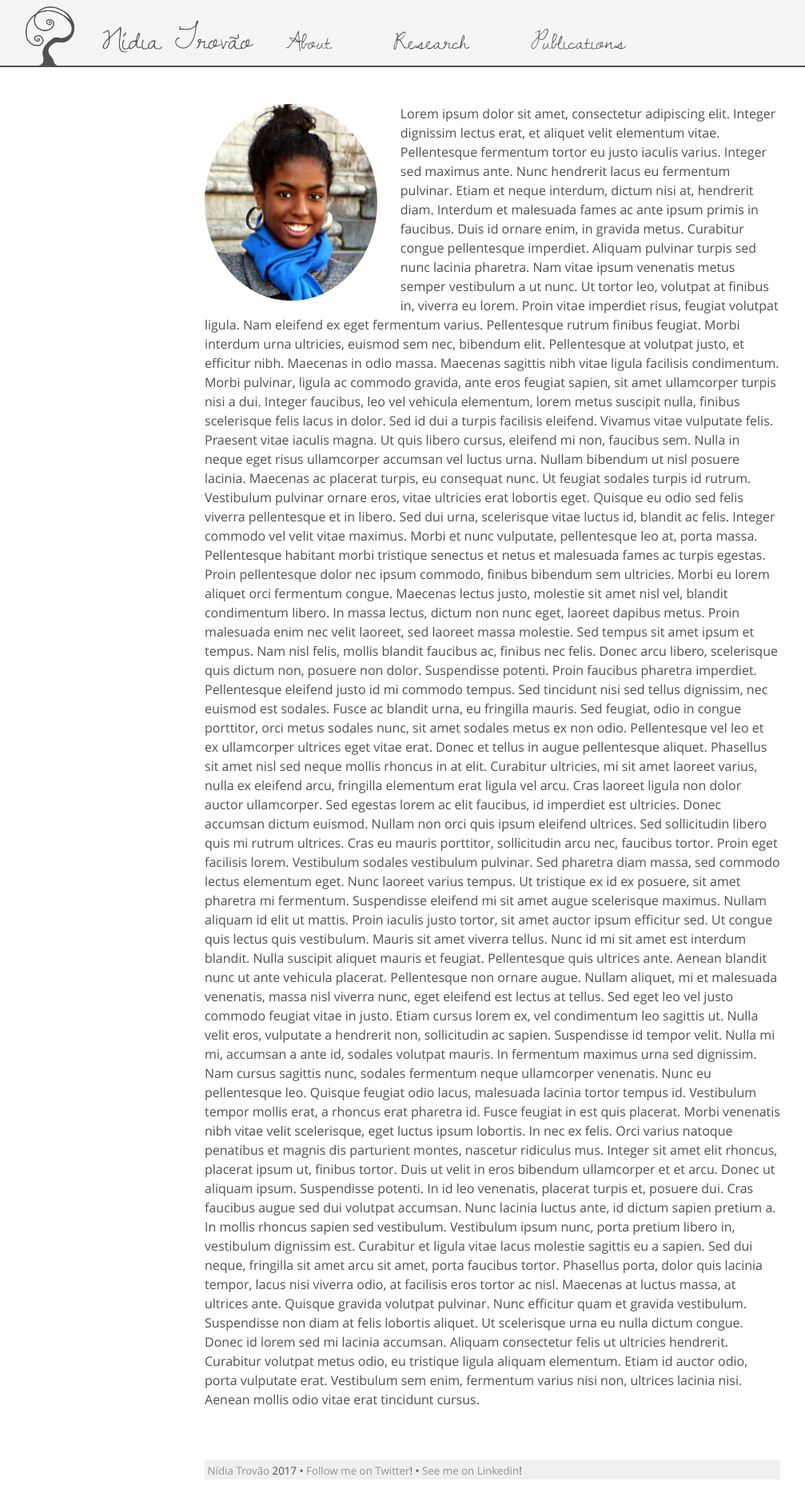
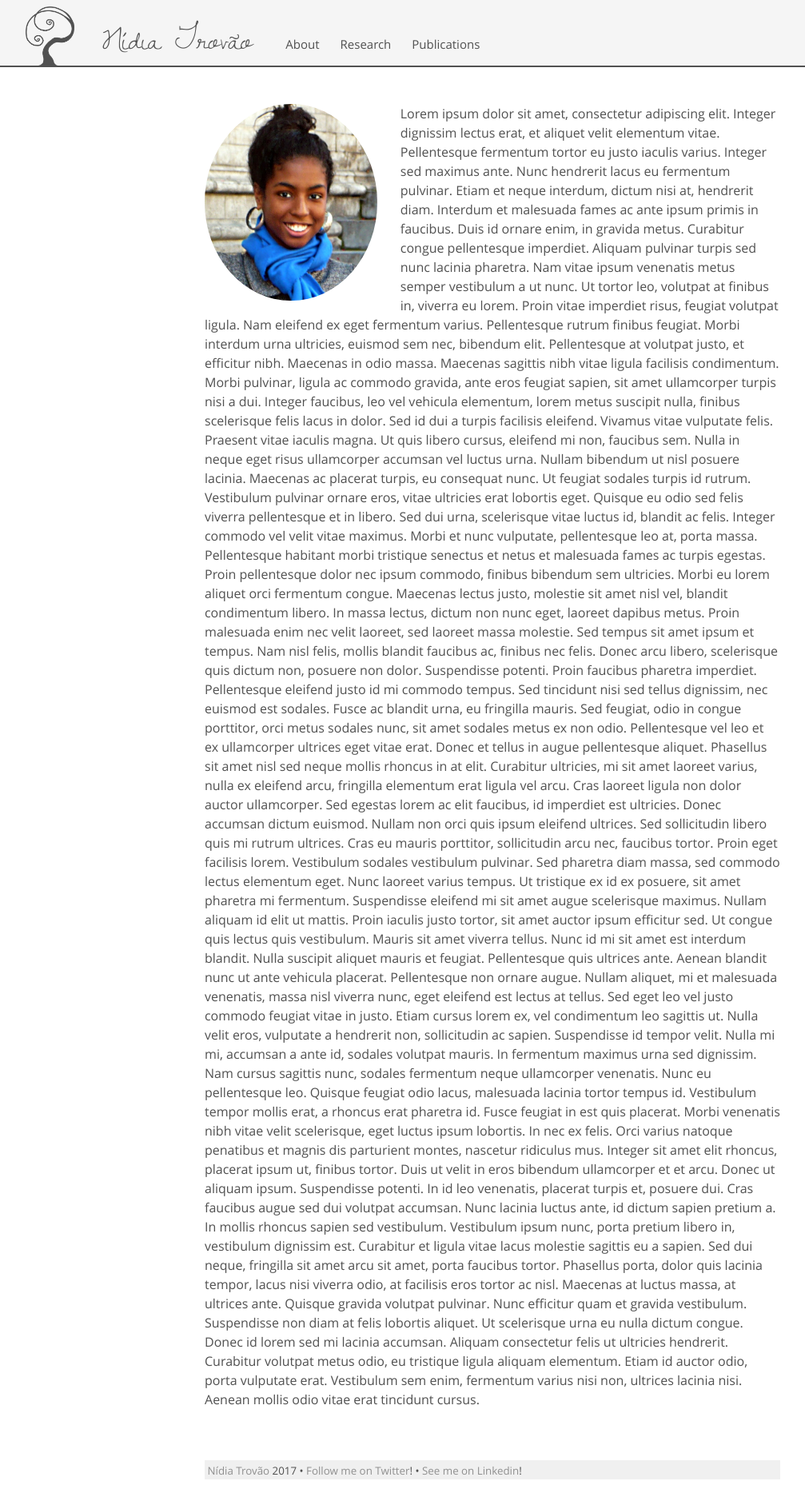
Before and after one commit to nidiatrovao/nidiatrovao.github.io, a Jekyll site: the page built from index.html, in a window 1280 px wide. Shown: the whole page at 80% size, without its empty margins (24-1031 px from the left). Built offline with Jekyll 4.4.1, drawn with Linux system fonts in a browser that asks for light colours.

Commit message:
Update _base.scss

```diff
--- a/_sass/_base.scss
+++ b/_sass/_base.scss
@@ -69,6 +69,9 @@
 
 span {
   display:inline-block;
+}
+
+.home-title {
   font-family: Sfont, 'Helvetica Neue', Helvetica, Arial, sans-serif;
   font-size: 2.5rem;
   white-space: nowrap;
```
